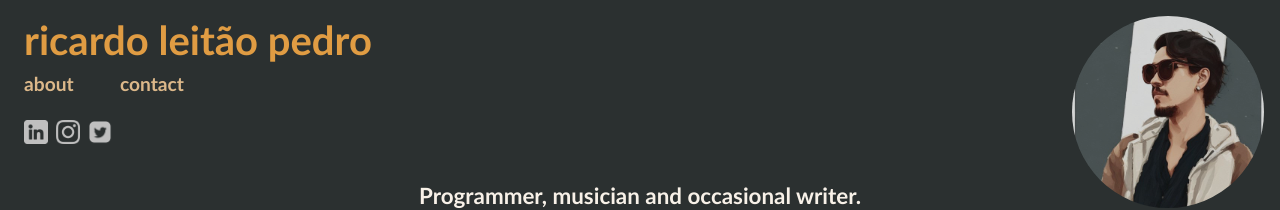
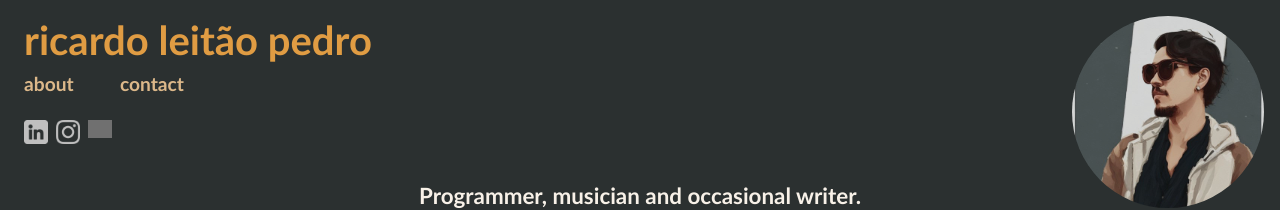
Before and after one commit to RLPedro/homepage, a React (Create React App) app: page / in a window 1280 px wide. Shown: the top 210 px of the page. Built offline with nearby package versions, Linux system fonts and the light colour scheme; grey boxes are pictures that could not be loaded.

Commit message:
Replace Twitter icon with new 'x' icon

```diff
--- a/src/App.js
+++ b/src/App.js
@@ -7,7 +7,7 @@ import Contact from "./components/Contact"
 import Blog from "./components/Blog"
 import instagram from "./components/icons/instagram.png"
 import linkedin from "./components/icons/linkedin.png"
-import twitter from "./components/icons/twitter.png"
+import x from "./components/icons/x.png"
 import me from "./components/imgs/me.jpg"
 import './App.css'
 
@@ -31,7 +31,7 @@ const App = () => {
         <div className="app__social-media" onClick={() => setOpenMenu(false)}>
           <Link to="https://www.linkedin.com/in/ricardoleitaopedro" target="_blank" rel="noreferrer"><img className="app__social-media__linkedin" src={linkedin} alt="linked-in link" /></Link>
           <Link to="https://www.instagram.com/ricardoleitaopedro" target="_blank" rel="noreferrer"><img className="app__social-media__instagram" src={instagram} alt="instagram link" /></Link>
-          <Link to="https://x.com/ricardolpedro" target="_blank" rel="noreferrer"><img className="app__social-media__twitter" src={twitter} alt="twitter link" /></Link>
+          <Link to="https://x.com/ricardolpedro" target="_blank" rel="noreferrer"><img className="app__social-media__twitter" src={x} alt="twitter link" /></Link>
 
         </div>
 
```
